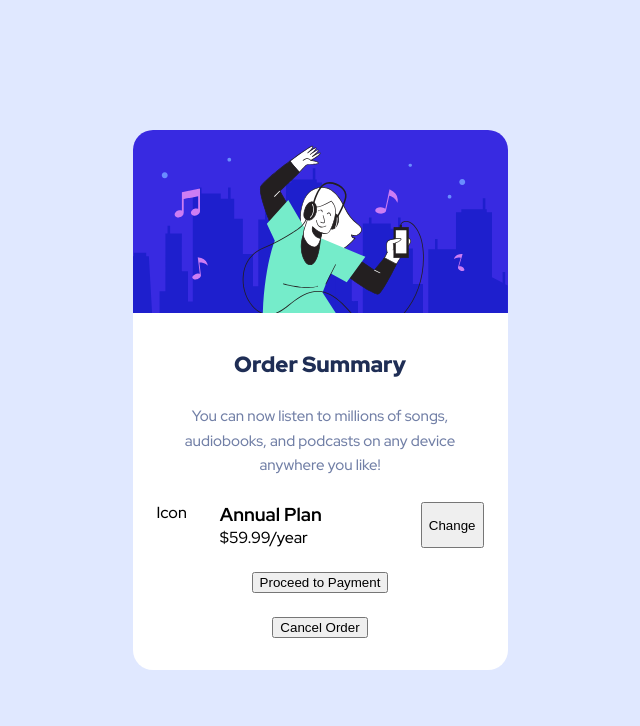
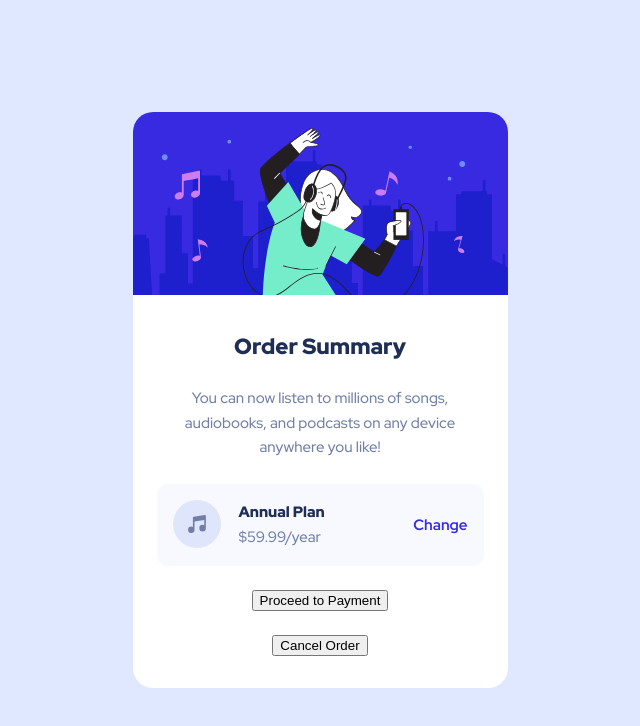
Before and after one commit to niezgoda-piotr/Frontend-Mentor---order-summary-component-main, a website built with Vite: page index.html in a window 1280 px wide. Shown: the whole page, without its empty margins (320-960 px from the left). Built offline with nearby package versions, Linux system fonts and the light colour scheme.

Commit message:
Tweak payment-plan section

```diff
--- a/index.html
+++ b/index.html
@@ -23,7 +23,11 @@
                     device anywhere you like!</p>
             </section>
             <section class="payment-plan">
-                <div>Icon</div>
+                <div class="icon">
+                    <svg xmlns="http://www.w3.org/2000/svg" width="50" height="50">
+                        <g fill="none" fill-rule="evenodd"><circle cx="24" cy="24" r="24" fill="#DFE6FB"/><path fill="#717FA6" fill-rule="nonzero" d="M32.574 15.198a.81.81 0 00-.646-.19L20.581 16.63a.81.81 0 00-.696.803V26.934a3.232 3.232 0 00-1.632-.44A3.257 3.257 0 0015 29.747 3.257 3.257 0 0018.253 33a3.257 3.257 0 003.253-3.253v-8.37l9.726-1.39v5.327a3.232 3.232 0 00-1.631-.441 3.257 3.257 0 00-3.254 3.253 3.257 3.257 0 003.254 3.253 3.257 3.257 0 003.253-3.253V15.81a.81.81 0 00-.28-.613z"/></g>
+                    </svg>
+                </div>
                 <div class="plan-price">
                     <h3>Annual Plan</h3>
                     <p>$59.99/year</p>
--- a/styles.css
+++ b/styles.css
@@ -143,20 +143,52 @@ picture img {
     justify-self: stretch;
 
     display: flex;
-    justify-content: flex-end;
-    align-items: stretch;
+    align-items: center;
+    column-gap: var(--spacing-200);
+
+    padding: var(--spacing-200);
+    background-color: var(--color-blue-50);
+    border-radius: 11px;
 }
 
 .payment-plan div {
-    flex-grow: 1;
+    justify-content: flex-start;
 }
 
-.payment-plan .plan-price {
-    flex-grow: 3;
+.payment-plan .plan-price h3 {
+    font-size: var(--text-preset-4-size);
+    font-weight: var(--font-weight-black);
+    line-height: var(--text-preset-4-line-height);
+    color: var(--color-blue-950);
+}
+
+.payment-plan .plan-price p {
+    font-size: var(--text-preset-4-size);
+    font-weight: var(--font-weight-medium);
+    line-height: var(--text-preset-4-line-height);
+    color: var(--color-grey-600);
+}
+
+.payment-plan .icon {
+    flex-shrink: 0;
+    width: 50px;
+    height: 50px;
 }
 
 .payment-plan button {
-    justify-content: flex-end;
+    font-size: var(--text-preset-4-size);
+    font-weight: var(--font-weight-bold);
+    line-height: var(--text-preset-4-line-height);
+    font-family: inherit;
+    border: 0;
+    padding: 0;
+    background: none;
+    margin-left: auto;
+    color: var(--color-blue-700);
+}
+
+.payment-plan button:hover {
+    color: var(--color-purple-500);
 }
 
 .confirmation {
```
